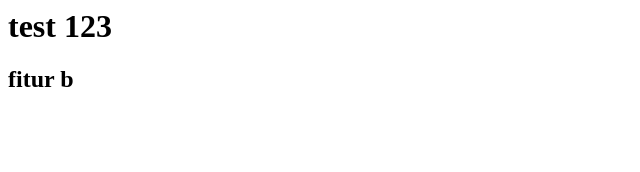
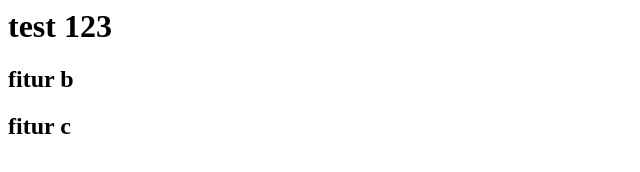
Before and after one commit to CakraDarma/coba-git-remote-ssh, a plain HTML site: page index.html in a window 1280 px wide. Shown: the full height of the page, 0-640 px from the left. Drawn offline with Linux system fonts and the light colour scheme.

Commit message:
coba fitur c untuk pullrequest

```diff
--- a/index.html
+++ b/index.html
@@ -3,6 +3,7 @@
 <body>
   <h1>test 123</h1>
   <h2>fitur b</h2>
+  <h2>fitur c</h2>
 </body>
 
 </html>
```
